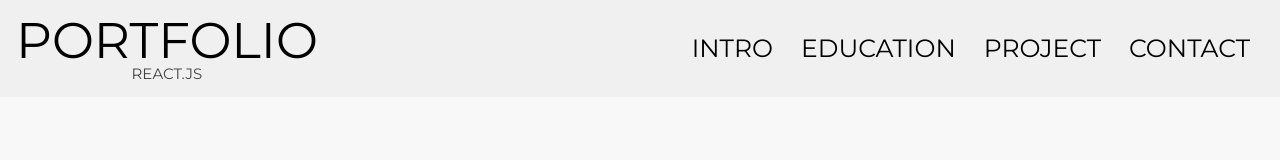
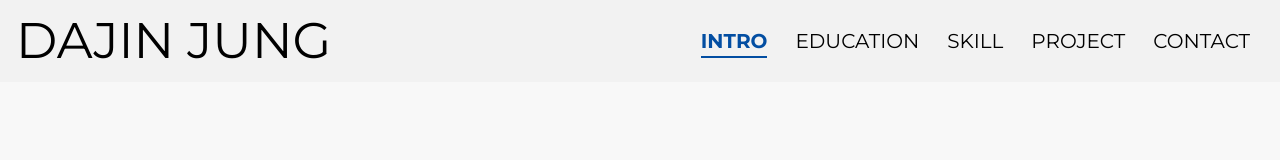
Before and after one commit to dinodajin/portfolio_react, a React (Create React App) app: page / in a window 1280 px wide. Shown: the top 160 px of the page. Built offline with nearby package versions, Linux system fonts and the light colour scheme; a small style sheet from the web is missing; a web font is replaced by a local one.

Commit message:
Header 수정완료

```diff
--- a/src/assets/scss/section/_header.scss
+++ b/src/assets/scss/section/_header.scss
@@ -1,11 +1,12 @@
 #header {
     @include position-fixed;
     z-index: 10000;
+    width: 100%;
 }
 
 .header__inner {
     @include flex-between;
-    background-color: #f0f0f0;
+    background-color: rgba(240, 240, 240, 0.8);
     backdrop-filter: blur(15px);
     padding: 1rem;
 
@@ -14,77 +15,86 @@
         text-align: center;
         text-transform: uppercase;
         line-height: 1;
-
-        em {
-            font-size: 15px;
-            display: block;
-            color: var(--black200);
-        }
     }
 
     .header__nav {
+        ul {
+            display: flex;
+        }
+
+        li {
+            display: inline-block;
+
+            a {
+                text-transform: uppercase;
+                font-size: 20px;
+                padding: 10px 14px;
+                position: relative;
+                transition: color 0.3s ease;
+                color: var(--black);
+
+                &.active {
+                    color: #034EA2 !important;
+                    font-weight: bold;
+
+                    &::before {
+                        transform: scaleX(1);
+                        background-color: #034EA2;
+                    }
+                }
+
+                &::before {
+                    content: '';
+                    width: calc(100% - 28px);
+                    height: 2px;
+                    background-color: #034EA2;
+                    position: absolute;
+                    left: 14px;
+                    bottom: 5px;
+                    transform: scaleX(0);
+                    transition: transform 0.3s ease;
+                }
+
+                &:hover {
+                    color: #034EA2;
+                    &::before {
+                        transform: scaleX(1);
+                    }
+                }
+            }
+        }
 
         @media (max-width: 800px) {
             display: none;
+            position: absolute;
+            top: 100%;
+            right: 0;
+            width: 100%;
 
             &.show {
                 display: block;
 
                 ul {
                     display: block;
-                    position: absolute;
-                    right: 0;
-                    top: 68px;
-                    background-color: rgba(116, 99, 99, 0.1);
-                    backdrop-filter: blur(15px);
-                    z-index: 10000;
-                    min-width: 150px;
-                    padding: 20px 0;
+                    background-color: rgba(255, 255, 255, 0.95);
+                    backdrop-filter: blur(10px);
+                    padding: 20px;
+                    text-align: right;
 
                     li {
                         display: block;
-                        text-align: right;
+                        margin-bottom: 10px;
 
                         a {
                             display: inline-block;
                             padding: 10px;
+                            font-size: 18px;
+
+                            &::before {
+                                bottom: 0;
+                            }
                         }
                     }
-                }
-            }
-
-            &.show+.header__nav__mobile span::before {
-                width: 20px;
-            }
-
-            &.show+.header__nav__mobile span::after {
-                width: 20px;
-            }
-        }
-
-        li {
-            display: inline;
-
-            a {
-                text-transform: uppercase;
-                font-size: 25px;
-                padding: 14px;
-                position: relative;
-
-                &::before {
-                    content: '';
-                    width: calc(100% - 28px);
-                    height: 1px;
-                    background-color: var(--black);
-                    position: absolute;
-                    left: 14px;
-                    bottom: 10px;
-                    transform: scaleX(0);
-                    transition: all 0.3s;
-                }
-
-                &:hover::before {
-                    transform: scaleX(1);
                 }
             }
         }
@@ -95,6 +105,7 @@
         width: 40px;
         height: 40px;
         cursor: pointer;
+        position: relative;
 
         @media (max-width: 800px) {
             display: block;
@@ -102,32 +113,38 @@
 
         span {
             display: block;
-            width: 40px;
+            width: 30px;
             height: 2px;
             background-color: var(--black);
-            margin-top: 19px;
-            position: relative;
+            position: absolute;
+            top: 50%;
+            left: 50%;
+            transform: translate(-50%, -50%);
+            transition: background-color 0.3s;
 
-            &::before {
+            &::before, &::after {
                 content: "";
-                width: 40px;
-                height: 2px;
-                background-color: var(--black);
-                position: absolute;
-                right: 0;
-                top: 6px;
-                transition: width 0.3s;
-            }
-
-            &::after {
-                content: "";
-                width: 40px;
+                width: 30px;
                 height: 2px;
                 background-color: var(--black);
                 position: absolute;
                 left: 0;
-                bottom: 6px;
-                transition: width 0.3s;
+                transition: transform 0.3s, top 0.3s, bottom 0.3s;
+            }
+
+            &::before { top: -8px; }
+            &::after { bottom: -8px; }
+        }
+
+        &[aria-expanded="true"] span {
+            background-color: transparent;
+            &::before {
+                top: 0;
+                transform: rotate(45deg);
+            }
+            &::after {
+                bottom: 0;
+                transform: rotate(-45deg);
             }
         }
     }
--- a/src/components/Header.jsx
+++ b/src/components/Header.jsx
@@ -1,7 +1,7 @@
-import React, { useState } from "react";
+import React, { useState, useEffect, useRef } from "react";
 
 const headerNav = [
-    {
+     {
         title: "intro",
         url: "#intro"
     },
@@ -9,10 +9,10 @@ const headerNav = [
         title: "education",
         url: "#education"
     },
-    // {
-    //     title: "skill",
-    //     url: "#skill"
-    // },
+    {
+        title: "skill",
+        url: "#skill"
+    },
     {
         title: "project",
         url: "#project"
@@ -26,16 +26,45 @@ const headerNav = [
 
 const Header = () => {
     const [show, setShow] = useState(false);
+    const [active, setActive] = useState("intro");
 
     const toggleMenu = () => {
         setShow((prevShow) => (!prevShow));
+    };
+
+    useEffect(() => {
+        const options = {
+            root: null,
+            rootMargin: "-20% 0px -70% 0px", // 화면의 중간 지점에 섹션이 올 때 인식
+            threshold: 0
+        };
+
+        const observer = new IntersectionObserver((entries) => {
+            entries.forEach((entry) => {
+                if (entry.isIntersecting) {
+                    setActive(entry.target.id);
+                }
+            });
+        }, options);
+
+        headerNav.forEach((nav) => {
+            const section = document.querySelector(nav.url);
+            if (section) observer.observe(section);
+        });
+
+        return () => observer.disconnect();
+    }, []);
+
+    const handleNavClick = (title) => {
+        setActive(title);
+        setShow(false);
     };
 
     return (
         <header id="header" role="banner">
             <div className="header__inner">
                 <div className="header__logo">
-                    <a href="/">portfolio<em>react.js</em></a>
+                    <a href="/">dajin jung</a>
                 </div>
                 <nav className={`header__nav ${show ? "show" : ""}`}
                     role="navigation"
@@ -44,7 +73,13 @@ const Header = () => {
                     <ul>
                         {headerNav.map((nav, key) => (
                             <li key={key}>
-                                <a href={nav.url}>{nav.title}</a>
+                                <a
+                                    href={nav.url}
+                                    className={active === nav.title ? "active" : ""}
+                                    onClick={() => handleNavClick(nav.title)}
+                                >
+                                    {nav.title}
+                                </a>
                             </li>
                         ))}
                     </ul>
@@ -52,10 +87,6 @@ const Header = () => {
                 <div
                     className="header__nav__mobile"
                     id="headerToggle"
-                    aria-controls="primary-menu"
-                    aria-expanded={show ? "true" : "false"}
-                    role="button"
-                    tabindex="0"
                     onClick={toggleMenu}
                 >
                     <span></span>
```
